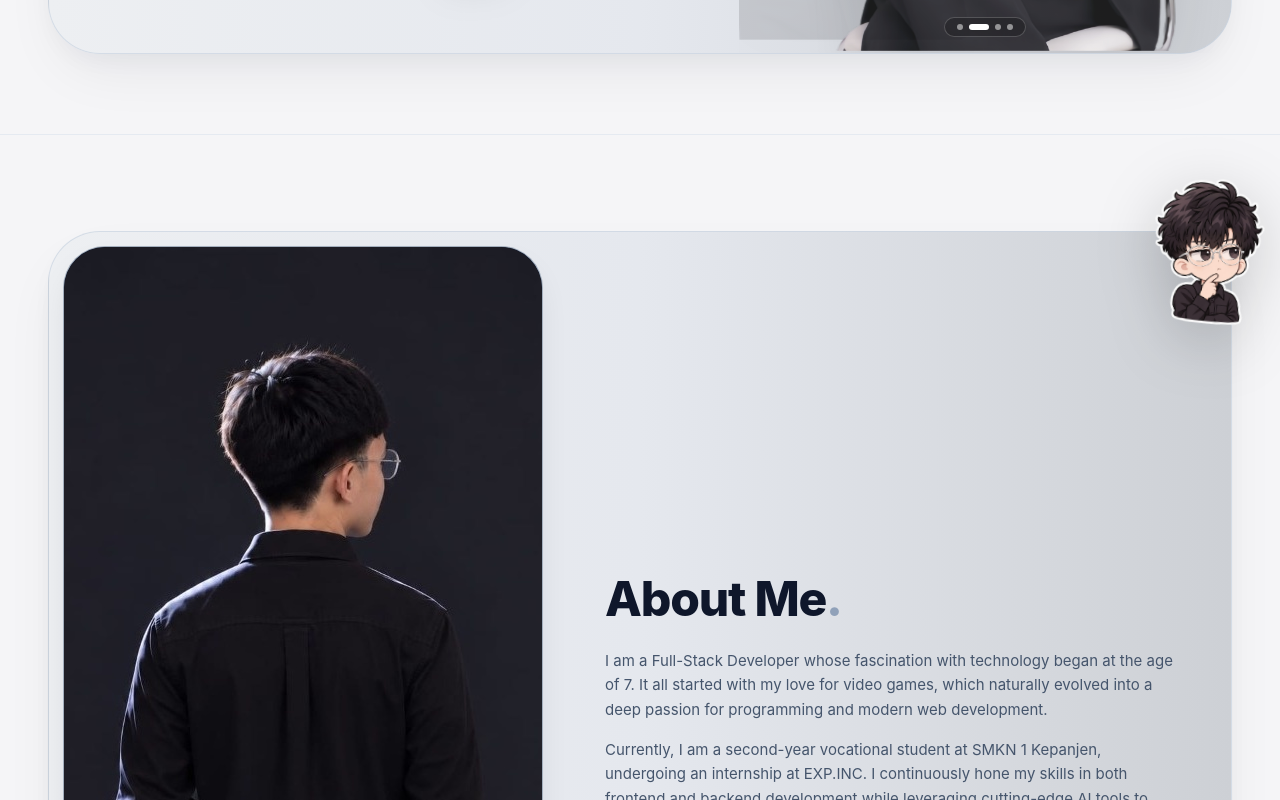
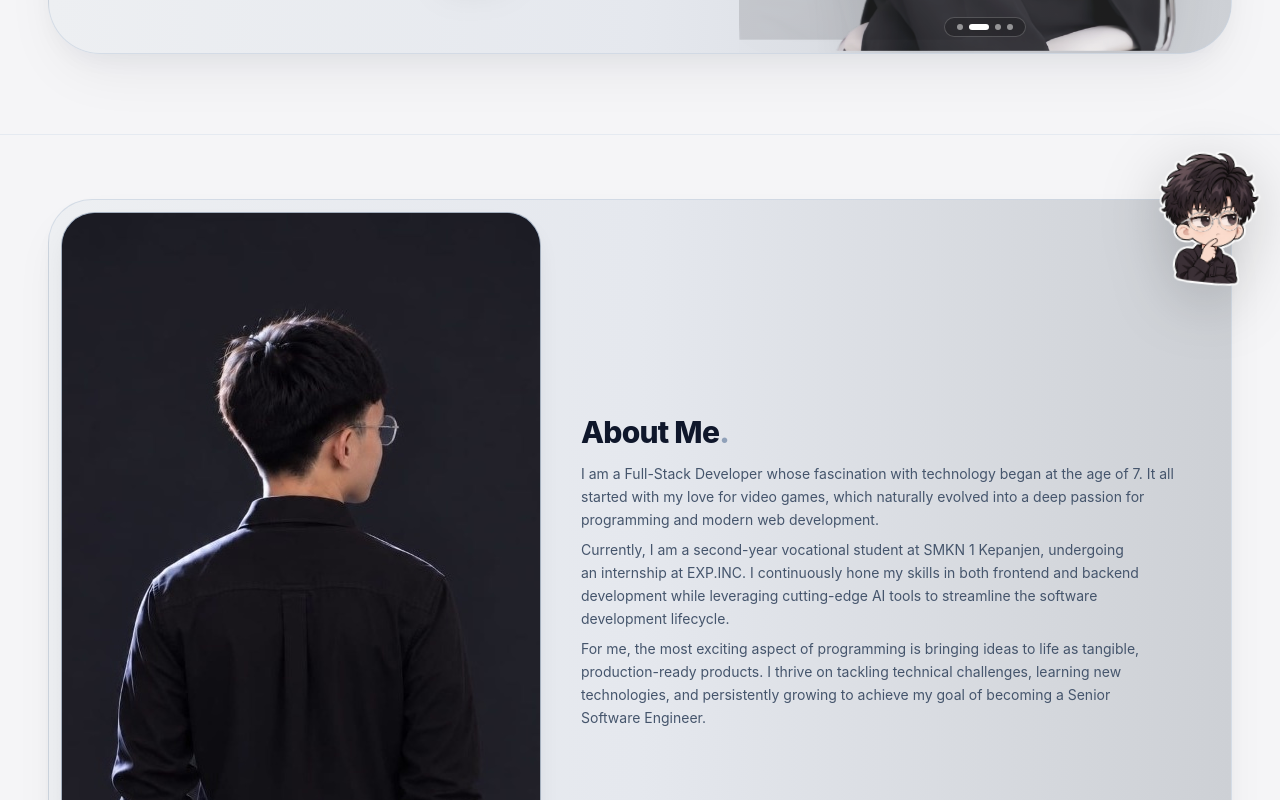
Before and after one commit to rizkyfahmi/Portfolio, a React (Vite) app in the folder frontend/: page / in a window 1280 px wide. Shown: the part 680-1480 px from the top of the page. Built offline with nearby package versions, Linux system fonts and the light colour scheme; no server answers.

Commit message:
style(about): reduce card vertically by 40%, keep photo portrait 2:3 ratio

```diff
--- a/frontend/src/components/sections/SectionAbout.tsx
+++ b/frontend/src/components/sections/SectionAbout.tsx
@@ -10,16 +10,16 @@ export function SectionAbout({ profile }: SectionAboutProps) {
     <section
       id="about"
       aria-labelledby="about-title"
-      className="relative z-10 w-full py-16 sm:py-24 border-b border-slate-200/80 scroll-mt-20 bg-[#f5f5f7] flex items-center justify-center overflow-visible"
+      className="relative z-10 w-full py-10 sm:py-16 border-b border-slate-200/80 scroll-mt-20 bg-[#f5f5f7] flex items-center justify-center overflow-visible"
     >
       <div className="shell-slide w-full overflow-visible">
-        {/* Main Card Container: Full Horizontal Width, Scaled down Vertically by 20% (min-h-[400px]) */}
+        {/* Main Card Container: Reduced vertically by 40% (min-h-[240px] lg:min-h-[250px]) */}
         <motion.div
           initial={{ opacity: 0, x: -60, y: 30, scale: 0.94 }}
           whileInView={{ opacity: 1, x: 0, y: 0, scale: 1 }}
           viewport={{ once: false, amount: 0.2 }}
           transition={{ duration: 0.8, ease: [0.22, 1, 0.36, 1] }}
-          className="group relative w-full rounded-[32px] sm:rounded-[44px] lg:rounded-[52px] bg-gradient-to-r from-[#edeff2] via-[#e5e8ee] to-[#cdd0d5] border border-slate-300/70 shadow-[0_25px_60px_-15px_rgba(15,23,42,0.08),0_10px_25px_-5px_rgba(15,23,42,0.04)] flex flex-col lg:flex-row items-stretch overflow-visible min-h-[360px] lg:min-h-[400px]"
+          className="group relative w-full rounded-[28px] sm:rounded-[36px] lg:rounded-[44px] bg-gradient-to-r from-[#edeff2] via-[#e5e8ee] to-[#cdd0d5] border border-slate-300/70 shadow-[0_20px_50px_-15px_rgba(15,23,42,0.08),0_10px_20px_-5px_rgba(15,23,42,0.04)] flex flex-col lg:flex-row items-stretch overflow-visible min-h-[240px] lg:min-h-[250px]"
         >
           {/* Mascot Sticker: Thinking / Contemplating at Top-Right Corner of Card (Half inside, half outside) */}
           <motion.div
@@ -33,46 +33,45 @@ export function SectionAbout({ profile }: SectionAboutProps) {
               opacity: { duration: 1.8, delay: 0.4 },
               scale: { duration: 1.8, delay: 0.4 },
             }}
-            className="absolute -top-7 -right-4 sm:-top-10 sm:-right-6 lg:-top-12 lg:-right-8 z-30 cursor-pointer select-none"
+            className="absolute -top-7 -right-4 sm:-top-9 sm:-right-6 lg:-top-11 lg:-right-7 z-30 cursor-pointer select-none"
             title="Reflecting on continuous learning & growth"
           >
             <img
               src="/images/sticker-thinking.png"
               alt="Thinking mascot sticker"
-              className="w-20 sm:w-24 lg:w-28 h-auto drop-shadow-[0_15px_30px_rgba(0,0,0,0.18)] pointer-events-none"
+              className="w-18 sm:w-22 lg:w-26 h-auto drop-shadow-[0_15px_30px_rgba(0,0,0,0.18)] pointer-events-none"
             />
           </motion.div>
 
-          {/* Left Column: Photo slides in smoothly from Left (Crisp, Slimmer Horizontal Aspect) */}
+          {/* Left Column: Portrait Photo (Always portrait 2:3 ratio, cropped from bottom, not square) */}
           <motion.div
             initial={{ opacity: 0, x: -70, scale: 0.94 }}
             whileInView={{ opacity: 1, x: 0, scale: 1 }}
             viewport={{ once: false }}
             transition={{ duration: 2.5, delay: 0.2, ease: [0.16, 1, 0.3, 1] }}
-            className="shrink-0 relative overflow-hidden self-stretch flex items-stretch justify-center bg-slate-900 m-2 sm:m-3 lg:m-3.5 rounded-[24px] sm:rounded-[34px] lg:rounded-[42px] border border-slate-300/80 shadow-[0_15px_35px_-10px_rgba(15,23,42,0.12)] max-h-[380px] lg:max-h-none"
+            className="shrink-0 relative overflow-hidden self-stretch flex items-stretch justify-center bg-slate-900 m-2 sm:m-2.5 lg:m-3 rounded-[20px] sm:rounded-[28px] lg:rounded-[34px] border border-slate-300/80 shadow-[0_12px_28px_-10px_rgba(15,23,42,0.12)] max-h-[260px] lg:max-h-none"
           >
             <img
               src="/images/about-photo.jpg?v=3"
               alt={profile.name}
-              className="h-full w-auto aspect-[478/1024] object-cover object-top select-none pointer-events-none rounded-[24px] sm:rounded-[34px] lg:rounded-[42px]"
+              className="h-full w-auto aspect-[2/3] object-cover object-top select-none pointer-events-none rounded-[20px] sm:rounded-[28px] lg:rounded-[34px]"
             />
           </motion.div>
 
-          {/* Right Column: Vertically Centered Title & About Description Adjusted to Fill Gracefully */}
-          <div className="flex-1 p-6 sm:p-10 lg:p-12 flex flex-col justify-center my-auto space-y-4 sm:space-y-5">
-
+          {/* Right Column: Vertically Centered Title & About Description Compacted 40% */}
+          <div className="flex-1 p-4 sm:p-6 lg:p-7 flex flex-col justify-center my-auto space-y-2.5 sm:space-y-3">
             <motion.h2
               id="about-title"
-              initial={{ opacity: 0, y: -35 }}
+              initial={{ opacity: 0, y: -25 }}
               whileInView={{ opacity: 1, y: 0 }}
               viewport={{ once: false, amount: 0.3 }}
               transition={{ duration: 2.2, delay: 0.15, ease: [0.16, 1, 0.3, 1] }}
-              className="text-2xl sm:text-4xl lg:text-5xl font-extrabold tracking-tight text-slate-900 leading-tight"
+              className="text-xl sm:text-2xl lg:text-3xl font-extrabold tracking-tight text-slate-900 leading-tight"
             >
               About Me<span className="text-slate-400">.</span>
             </motion.h2>
 
-            <div className="space-y-3.5 sm:space-y-4 text-xs sm:text-sm lg:text-[15px] leading-relaxed text-slate-600 max-w-2xl lg:max-w-3xl text-pretty">
+            <div className="space-y-2 text-xs sm:text-[13px] lg:text-[14px] leading-relaxed text-slate-600 max-w-4xl text-pretty">
               {(profile.about || '').split('\n\n').map((paragraph, idx) => (
                 <motion.p
                   key={idx}
```
